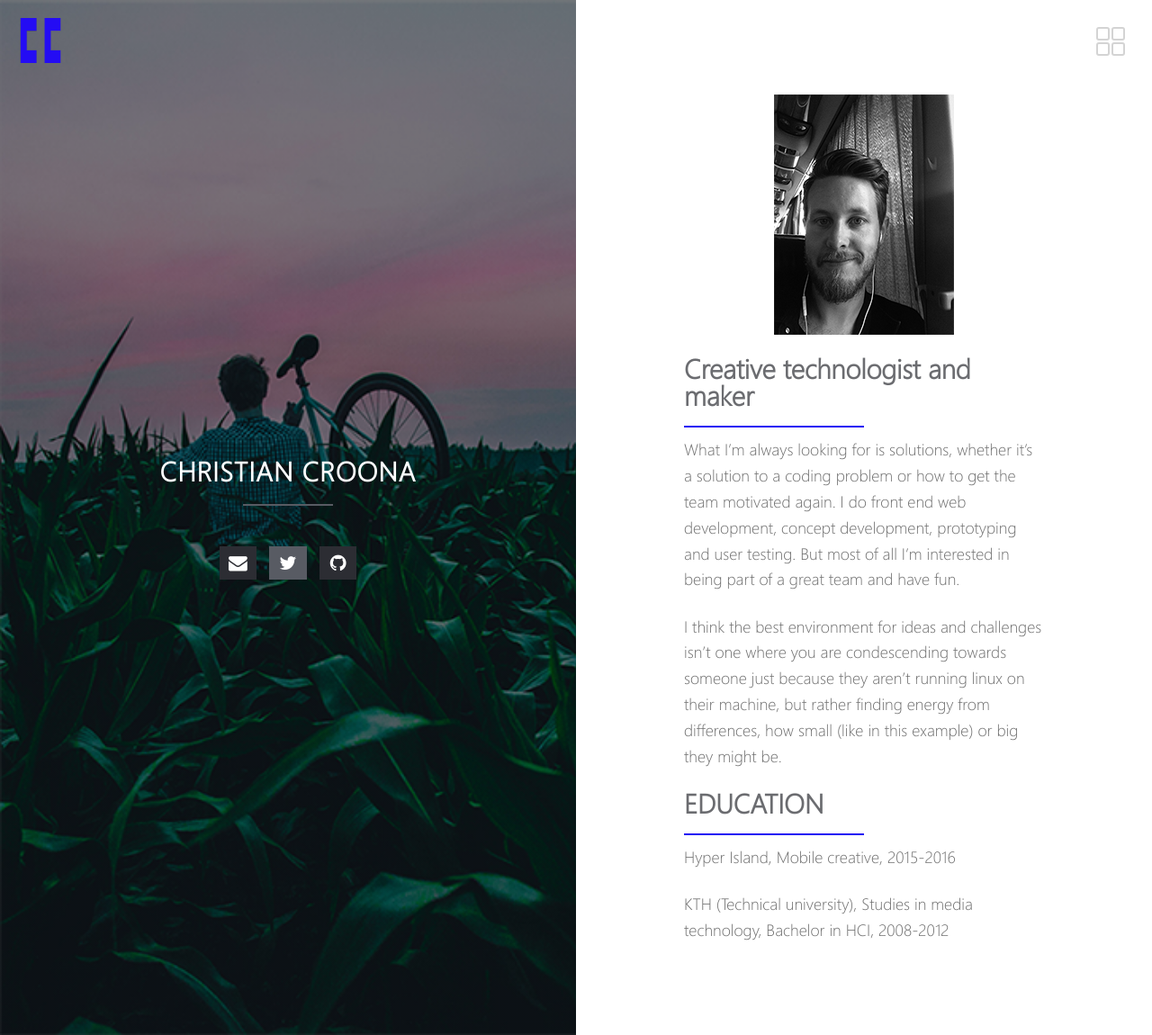
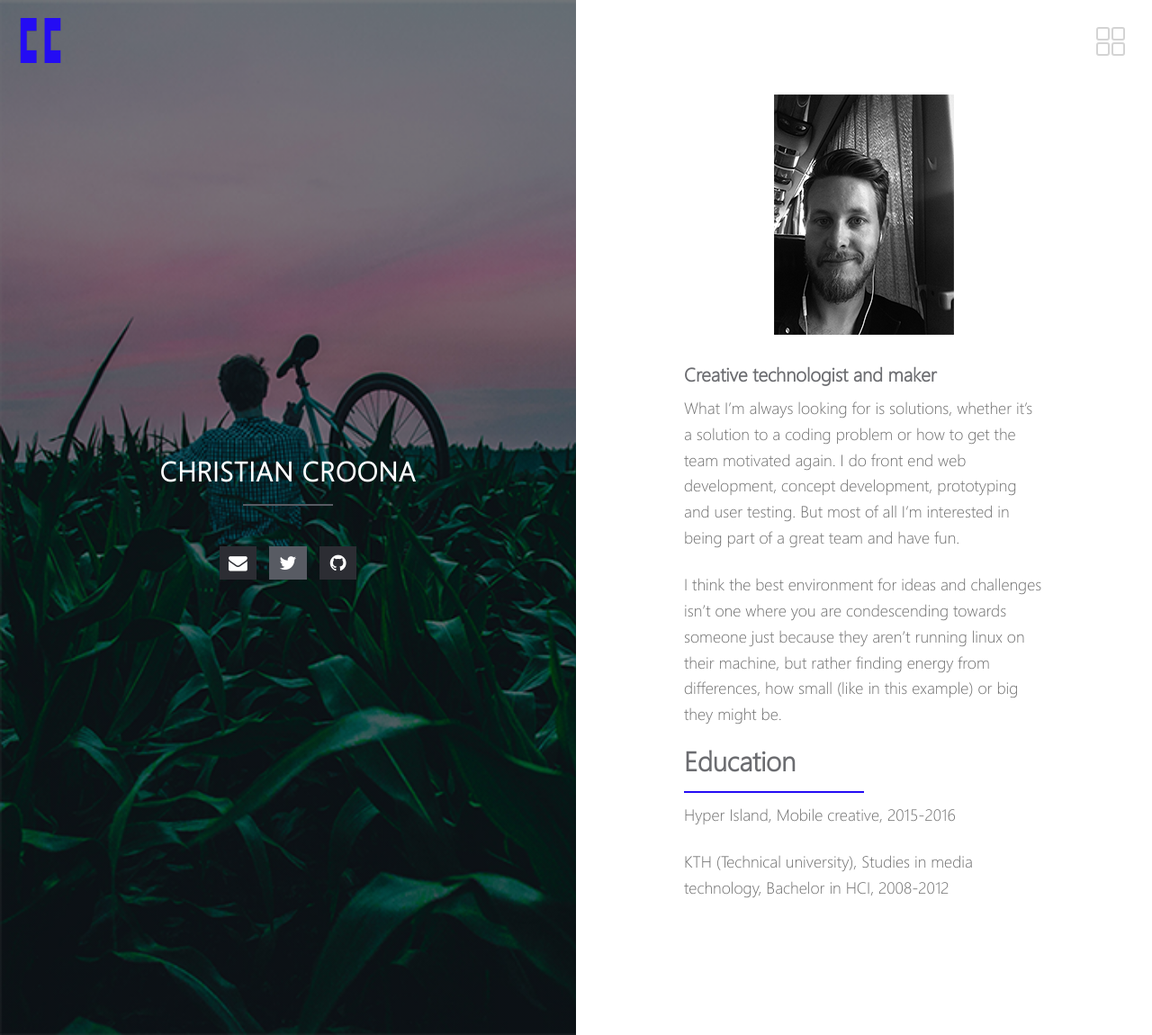
Before and after one commit to cc-lemon/cc-lemon.github.io-, a Jekyll site: the page built from index.md, in a window 1280 px wide. Shown: the whole page at 90% size. Built offline with Jekyll 4.4.1, drawn with Linux system fonts in a browser that asks for light colours.

```diff
--- a/index.md
+++ b/index.md
@@ -5,14 +5,14 @@ layout: home
 
 ![patch](/images/profilepic.png){:class="img-responsive"}
 
-## Creative technologist and maker
+### Creative technologist and maker
 
 
 What I'm always looking for is solutions, whether it’s a solution to a coding problem or how to get the team motivated again. I do front end web development, concept development, prototyping and user testing. But most of all I’m interested in being part of a great team and have fun.
 
 I think the best environment for ideas and challenges isn’t one where you are condescending towards someone just because they aren’t running linux on their machine, but rather finding energy from differences, how small (like in this example) or big they might be.
 
-## EDUCATION
+## Education
 
 
 Hyper Island, Mobile creative, 2015-2016
```
